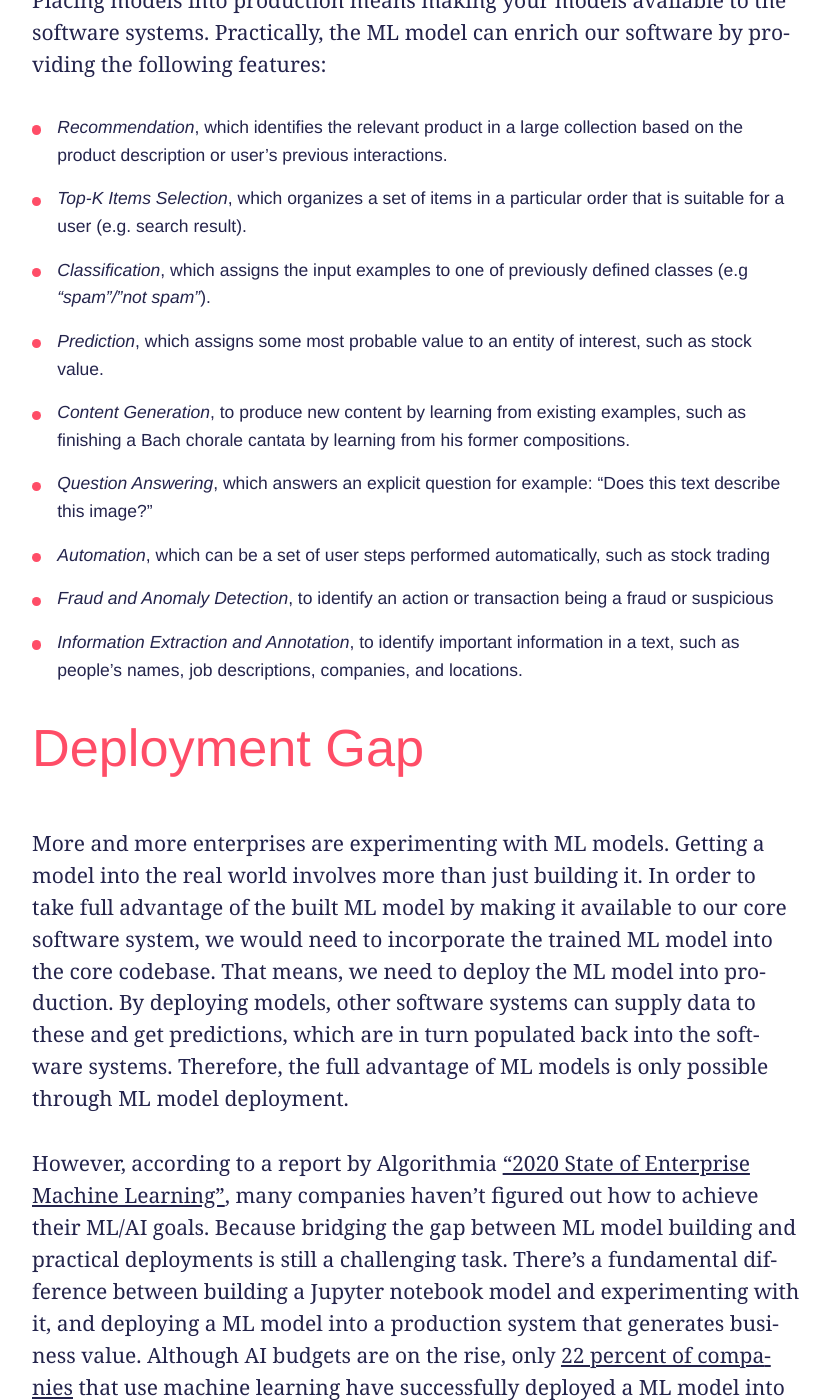
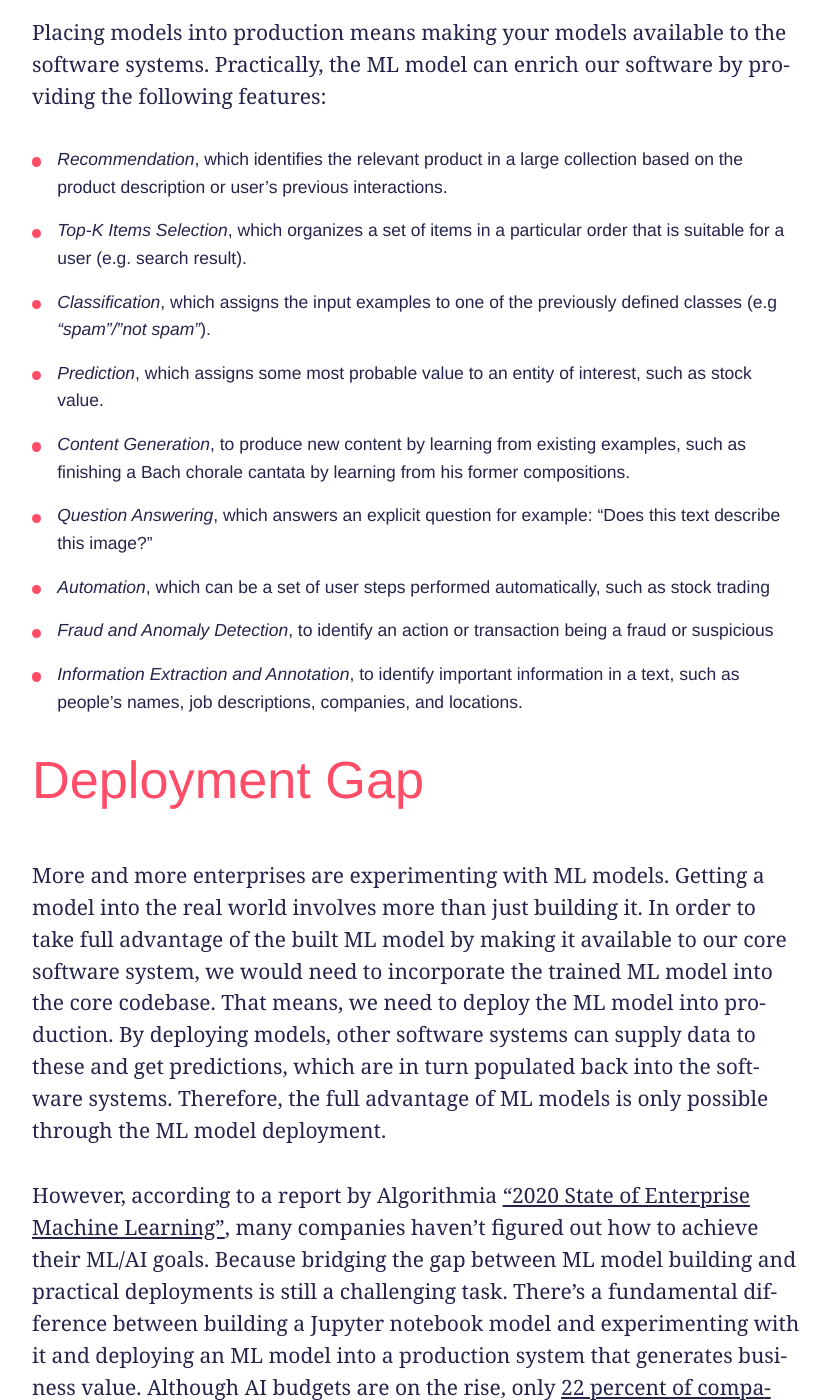
Before and after one commit to innoq/ml-ops.org, a Jekyll site: the page built from content/motivation.md, in a window 1280 px wide and 1400 px high, scrolled down 1817 px. Shown: the whole window, without its empty margins (224-1053 px from the left). Built offline with Jekyll 4.4.1, drawn with Linux system fonts in a browser that asks for light colours; some web fonts are replaced; some of the changed text lies outside the part shown.

Commit message:
spelling

```diff
--- a/content/motivation.md
+++ b/content/motivation.md
@@ -26,8 +26,8 @@ For example, we apply machine learning approaches to generate a *stock prices* p
 Some problems can be too complex to be solved traditionally, and a probabilistic (stochastic) solution, implemented by using machine learning, might be the right way to pursue (e.g. spam filter, product recommendation, or fraud detection).
 
 Every machine learning pipeline is a set of operations, which are executed to produce a model.
-A ML model is roughly defined as a mathematical representation of a real-world process.
-We might think about ML model as a function that takes some input data and produces an output (classification, sentiment, recommendation, or clusters).
+An ML model is roughly defined as a mathematical representation of a real-world process.
+We might think about the ML model as a function that takes some input data and produces an output (classification, sentiment, recommendation, or clusters).
 The performance of each model is evaluated by using evaluation metrics, such as *precision & recall*, or *accuracy*.
 
 Placing models into production means making your models available to the software systems.
@@ -35,7 +35,7 @@ Practically, the ML model can enrich our software by providing the following fea
 
  * *Recommendation*, which identifies the relevant product in a large collection based on the product description or user’s previous interactions.
  * *Top-K Items Selection*, which organizes a set of items in a particular order that is suitable for a user (e.g. search result).
- * *Classification*, which assigns the input examples to one of previously defined classes (e.g *"spam"/"not spam"*).
+ * *Classification*, which assigns the input examples to one of the previously defined classes (e.g *"spam"/"not spam"*).
  * *Prediction*, which assigns some most probable value to an entity of interest, such as stock value.
  * *Content Generation*, to produce new content by learning from existing examples, such as finishing a Bach chorale cantata by learning from his former compositions.
  * *Question Answering*, which answers an explicit question for example: “Does this text describe this image?”
@@ -50,19 +50,19 @@ Getting a model into the real world involves more than just building it.
 In order to take full advantage of the built ML model by making it available to our core software system, we would need to incorporate the trained ML model into the core codebase.
 That means, we need to deploy the ML model into production.
 By deploying models, other software systems can supply data to these and get predictions, which are in turn populated back into the software systems.
-Therefore, the full advantage of ML models is only possible through ML model deployment.
+Therefore, the full advantage of ML models is only possible through the ML model deployment.
 
 However, according to a report by Algorithmia ["2020 State of Enterprise Machine Learning"](https://info.algorithmia.com/hubfs/2019/Whitepapers/The-State-of-Enterprise-ML-2020/Algorithmia_2020_State_of_Enterprise_ML.pdf?utm_campaign=The%20Batch&utm_source=hs_email&utm_medium=email&utm_content=80984419&_hsenc=p2ANqtz--sz-e2gfqUeDvVSmjsXfvwOnLHB2ZkSdQsO1IRRAdnBIb0emf-JTh8NnwFxB-FeZberIw7_rI9ERTy8zFW8jvoTzjOfA&_hsmi=80984419), many companies haven't figured out how to achieve their ML/AI goals.
 Because bridging the gap between ML model building and practical deployments is still a challenging task.
-There’s a fundamental difference between building a Jupyter notebook model and experimenting with it, and deploying a ML model into a production system that generates business value.
-Although AI budgets are on the rise, only [22 percent of companies](https://designingforanalytics.com/resources/failure-rates-for-analytics-bi-iot-and-big-data-projects-85-yikes/) that use machine learning have successfully deployed a ML model into production.
+There’s a fundamental difference between building a Jupyter notebook model and experimenting with it and deploying an ML model into a production system that generates business value.
+Although AI budgets are on the rise, only [22 percent of companies](https://designingforanalytics.com/resources/failure-rates-for-analytics-bi-iot-and-big-data-projects-85-yikes/) that use machine learning have successfully deployed an ML model into production.
 
 <img src="../img/ML-deployment_Gap.jpg " alt="ML Deployment Gap" width="900"/>
 
 [Figure Source](https://algorithmia.com/state-of-ml?utm_medium=website&utm_source=interactive-page&utm_campaign=IC-1912-2020-State-of-ML&_hsenc=p2ANqtz-_WbXKYLnpgf4zi4OZTNYmNgCRPIFFEqmW-Cqi2Px_T1K2wkIJvDt7KdCxB5vXAPmGirLi7ukZTykxeUh9vmHdn7dRF9g&_hsmi=81660946)
 
 The ["2020 State of Enterprise Machine Learning"](https://info.algorithmia.com/hubfs/2019/Whitepapers/The-State-of-Enterprise-ML-2020/Algorithmia_2020_State_of_Enterprise_ML.pdf?utm_campaign=The%20Batch&utm_source=hs_email&utm_medium=email&utm_content=80984419&_hsenc=p2ANqtz--sz-e2gfqUeDvVSmjsXfvwOnLHB2ZkSdQsO1IRRAdnBIb0emf-JTh8NnwFxB-FeZberIw7_rI9ERTy8zFW8jvoTzjOfA&_hsmi=80984419) report is based on a survey of nearly 750 people including machine learning practitioners, managers for machine learning projects, and executives at tech firms.
-Half of the respondents answered that their company takes between a week and three months to deploy a ML model.
+Half of the respondents answered that their company takes between a week and three months to deploy an ML model.
 About 18 percent stated that it takes from three months to a year.
 According to the report *"The main challenges people face when developing ML capabilities are scale, version control, model reproducibility, and aligning stakeholders"*.
 
@@ -84,7 +84,7 @@ In the following, we list some scenarios of possible changes in machine learning
  * After serving the model to the end-users, we might recognize that the assumptions we made for training the model are wrong, so we have to change our model.
  * Sometimes the business objective might change while project development and we decide to change the machine learning algorithm to train the model.
 
-Additionally, there are three common issues that influence the value of ML models once they’re in production.
+Additionally, three common issues influence the value of ML models once they’re in production.
 
 The first is ***data quality***: since ML models are build on data, they are sensitive to the semantics, amount and completeness of incoming data.
 
@@ -106,7 +106,7 @@ We established the challenges of getting the ML models into production.
 
 Finally, we are set up to define the term **MLOps**:
 
-The term MLOps is defined as *“the extension of the DevOps methodology to include Machine Learning and Data Science assets as first class citizens within the DevOps ecology”* [Source: MLOps SIG](https://lists.cd.foundation/g/sig-mlops).
+The term MLOps is defined as *“the extension of the DevOps methodology to include Machine Learning and Data Science assets as first-class citizens within the DevOps ecology”* [Source: MLOps SIG](https://lists.cd.foundation/g/sig-mlops).
 
 Alternatively, we can use the definition of  **Machine Learning Engineering (MLE)**, where *MLE is the use of scientific principles, tools, and techniques of machine learning and traditional software engineering to design and build complex computing systems. MLE encompasses all stages from data collection, to model building, to make the model available for use by the product or the consumers."* (by A.Burkov).
 
```
Also changed, not shown: other parts of content/motivation.md (+2 -2 lines).
